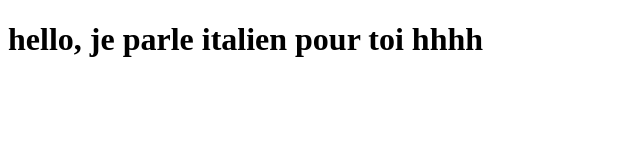
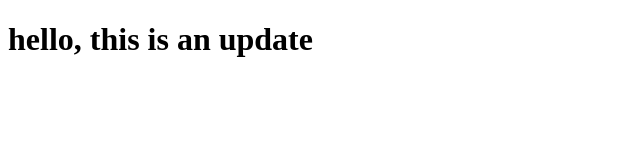
Before and after one commit to Dlimim/projet1, a plain HTML site: page index.html in a window 1280 px wide. Shown: the whole page, without its empty margins (0-640 px from the left). Drawn offline with Linux system fonts and the light colour scheme.

Commit message:
edit the html file

```diff
--- a/index.html
+++ b/index.html
@@ -6,7 +6,7 @@
     <title>Document</title>
 </head>
 <body>
-    <h1>hello, je parle italien pour toi hhhh</h1>
+    <h1>hello, this is an update</h1>
     <script src="app.js"></script>
 </body>
 </html>
```
